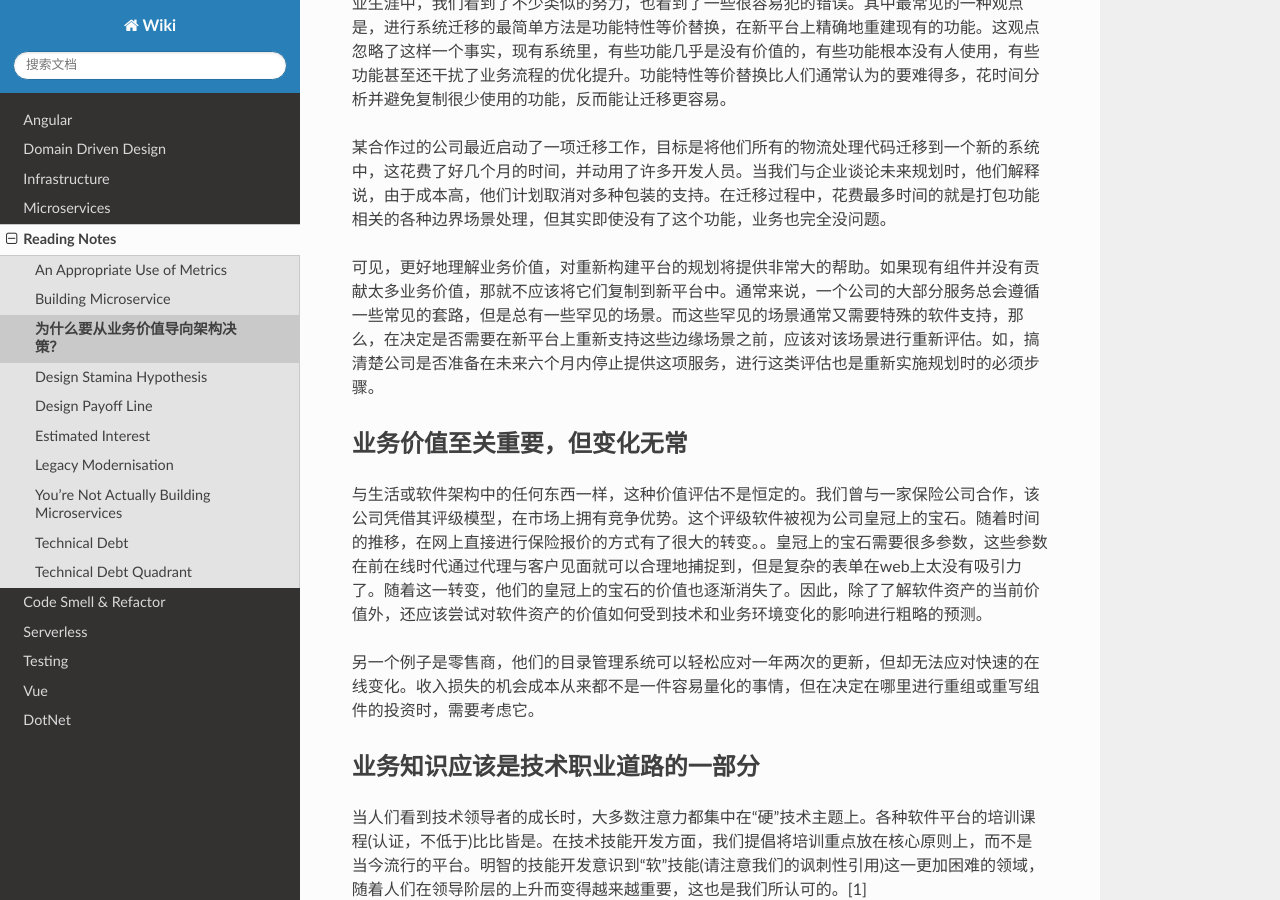
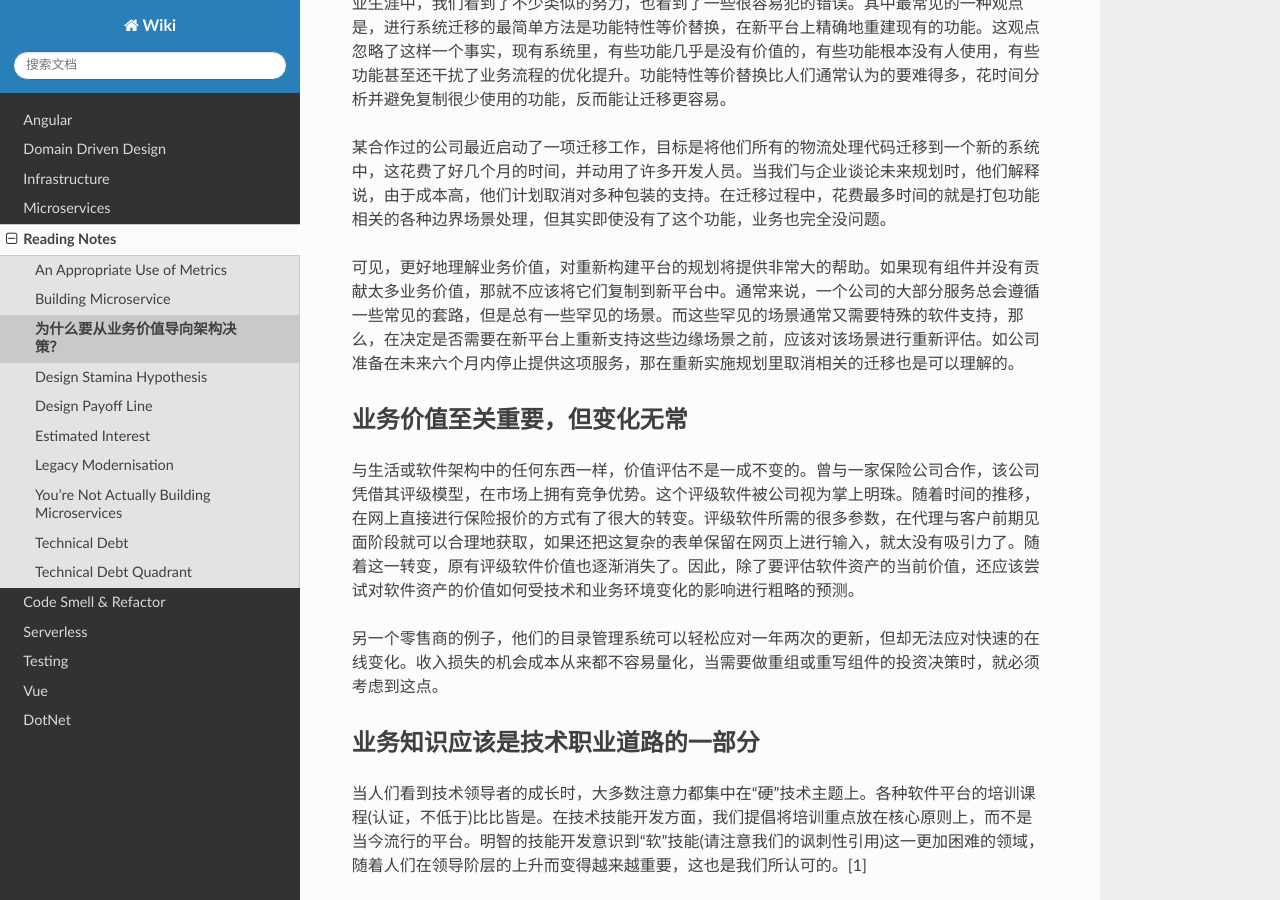
Before and after one commit to abigail830/Sphinx_wiki, a Sphinx documentation site: the page built from source/Reading/Business-Value-as-an-Architectural-Attribute.rst, in a window 1280 px wide and 900 px high, scrolled down 2570 px. Built offline with Sphinx 7.4.7 and the Read the Docs theme 2.0.0, drawn with Linux system fonts in a browser that asks for light colours.

Commit message:
Update Business-Value-as-an-Architectural-Attribute.rst

```diff
--- a/source/Reading/Business-Value-as-an-Architectural-Attribute.rst
+++ b/source/Reading/Business-Value-as-an-Architectural-Attribute.rst
@@ -59,15 +59,15 @@
 
 某合作过的公司最近启动了一项迁移工作，目标是将他们所有的物流处理代码迁移到一个新的系统中，这花费了好几个月的时间，并动用了许多开发人员。当我们与企业谈论未来规划时，他们解释说，由于成本高，他们计划取消对多种包装的支持。在迁移过程中，花费最多时间的就是打包功能相关的各种边界场景处理，但其实即使没有了这个功能，业务也完全没问题。
 
-可见，更好地理解业务价值，对重新构建平台的规划将提供非常大的帮助。如果现有组件并没有贡献太多业务价值，那就不应该将它们复制到新平台中。通常来说，一个公司的大部分服务总会遵循一些常见的套路，但是总有一些罕见的场景。而这些罕见的场景通常又需要特殊的软件支持，那么，在决定是否需要在新平台上重新支持这些边缘场景之前，应该对该场景进行重新评估。如，搞清楚公司是否准备在未来六个月内停止提供这项服务，进行这类评估也是重新实施规划时的必须步骤。
+可见，更好地理解业务价值，对重新构建平台的规划将提供非常大的帮助。如果现有组件并没有贡献太多业务价值，那就不应该将它们复制到新平台中。通常来说，一个公司的大部分服务总会遵循一些常见的套路，但是总有一些罕见的场景。而这些罕见的场景通常又需要特殊的软件支持，那么，在决定是否需要在新平台上重新支持这些边缘场景之前，应该对该场景进行重新评估。如公司准备在未来六个月内停止提供这项服务，那在重新实施规划里取消相关的迁移也是可以理解的。
 
 
 业务价值至关重要，但变化无常
 --------------------------------
 
-与生活或软件架构中的任何东西一样，这种价值评估不是恒定的。我们曾与一家保险公司合作，该公司凭借其评级模型，在市场上拥有竞争优势。这个评级软件被视为公司皇冠上的宝石。随着时间的推移，在网上直接进行保险报价的方式有了很大的转变。。皇冠上的宝石需要很多参数，这些参数在前在线时代通过代理与客户见面就可以合理地捕捉到，但是复杂的表单在web上太没有吸引力了。随着这一转变，他们的皇冠上的宝石的价值也逐渐消失了。因此，除了了解软件资产的当前价值外，还应该尝试对软件资产的价值如何受到技术和业务环境变化的影响进行粗略的预测。
+与生活或软件架构中的任何东西一样，价值评估不是一成不变的。曾与一家保险公司合作，该公司凭借其评级模型，在市场上拥有竞争优势。这个评级软件被公司视为掌上明珠。随着时间的推移，在网上直接进行保险报价的方式有了很大的转变。评级软件所需的很多参数，在代理与客户前期见面阶段就可以合理地获取，如果还把这复杂的表单保留在网页上进行输入，就太没有吸引力了。随着这一转变，原有评级软件价值也逐渐消失了。因此，除了要评估软件资产的当前价值，还应该尝试对软件资产的价值如何受技术和业务环境变化的影响进行粗略的预测。
 
-另一个例子是零售商，他们的目录管理系统可以轻松应对一年两次的更新，但却无法应对快速的在线变化。收入损失的机会成本从来都不是一件容易量化的事情，但在决定在哪里进行重组或重写组件的投资时，需要考虑它。
+另一个零售商的例子，他们的目录管理系统可以轻松应对一年两次的更新，但却无法应对快速的在线变化。收入损失的机会成本从来都不容易量化，当需要做重组或重写组件的投资决策时，就必须考虑到这点。
 
 
 业务知识应该是技术职业道路的一部分
```
